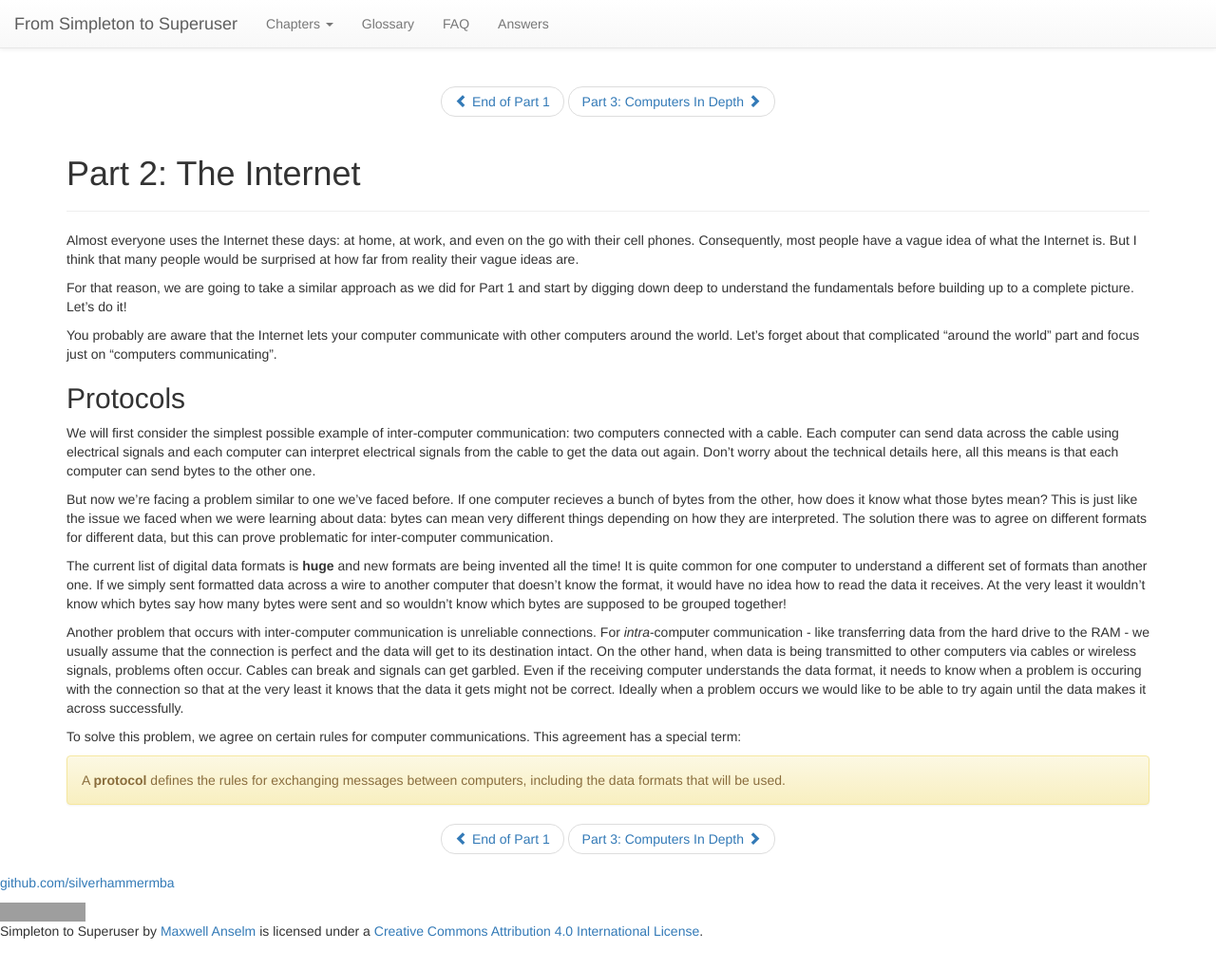
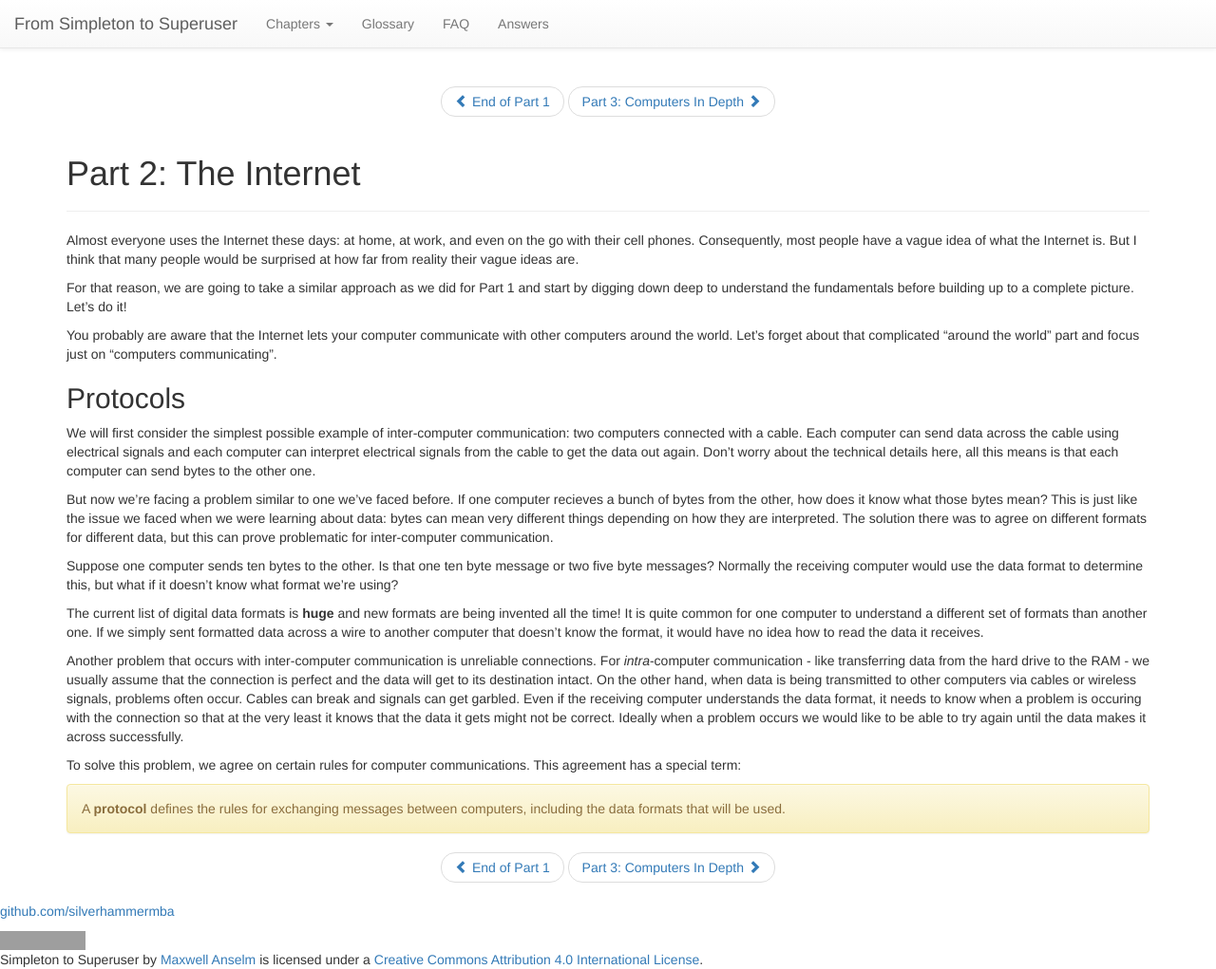
Before and after one commit to silverhammermba/superuser, a Jekyll site: the page built from _posts/2012-01-01-ch1.markdown, in a window 1280 px wide. Shown: the whole page at 95% size. Built offline with Jekyll 4.4.1, drawn with Linux system fonts in a browser that asks for light colours; nearby versions of some CDN libraries; Markdown is read by kramdown in place of the engine named in the settings; before the commit the page ends 991 px from its top, so only the background shows below that; grey boxes are pictures that could not be loaded.

Commit message:
Minor clarifications

```diff
--- a/_posts/2011-03-01-ch2.markdown
+++ b/_posts/2011-03-01-ch2.markdown
@@ -66,7 +66,7 @@
 for real check out this [video][yt]). Now when we give an input of 09, turning
 the handle changes the 9 to 0, which advances the 0 to 1 and we get 10!
 Success!  If we keep turning, the second wheel remains at 1 (giving us 11, 12,
-13, ...) until we get to 19 and it once again advances us to 20.
+13, ...) until we get to 19 and it once again advances to 20.
 
 [yt]: http://www.youtube.com/watch?v=rjWfIiaOFR4
 
--- a/_posts/2011-04-01-ch3.markdown
+++ b/_posts/2011-04-01-ch3.markdown
@@ -28,7 +28,7 @@
 then for ten we don't have a single digit. So instead the 9 becomes a 0 and we
 put a 1 to its left. Then we can continue counting normally until we get to 19
 and once again the 9 becomes a 0 and the digit to the left changes. It's just
-like how our adding machine worked. So now imagine that we *don't* have the
+like how our adding machine worked. So now imagine that we _don't_ have all the
 digits 0 through 9. What if we only have 0 through 4? Let's count:
 
     0, 1, 2, 3, 4, ...
--- a/_posts/2012-01-01-ch1.markdown
+++ b/_posts/2012-01-01-ch1.markdown
@@ -33,13 +33,15 @@
 interpreted. The solution there was to agree on different formats for different
 data, but this can prove problematic for inter-computer communication.
 
+Suppose one computer sends ten bytes to the other. Is that one ten byte message
+or two five byte messages? Normally the receiving computer would use the data
+format to determine this, but what if it doesn't know what format we're using?
+
 The current list of digital data formats is **huge** and new formats are being
 invented all the time! It is quite common for one computer to understand a
 different set of formats than another one. If we simply sent formatted data
 across a wire to another computer that doesn't know the format, it would have no
-idea how to read the data it receives. At the very least it wouldn't know which
-bytes say how many bytes were sent and so wouldn't know which bytes are supposed
-to be grouped together!
+idea how to read the data it receives.
 
 Another problem that occurs with inter-computer communication is unreliable
 connections. For _intra_-computer communication - like transferring data from the
```
